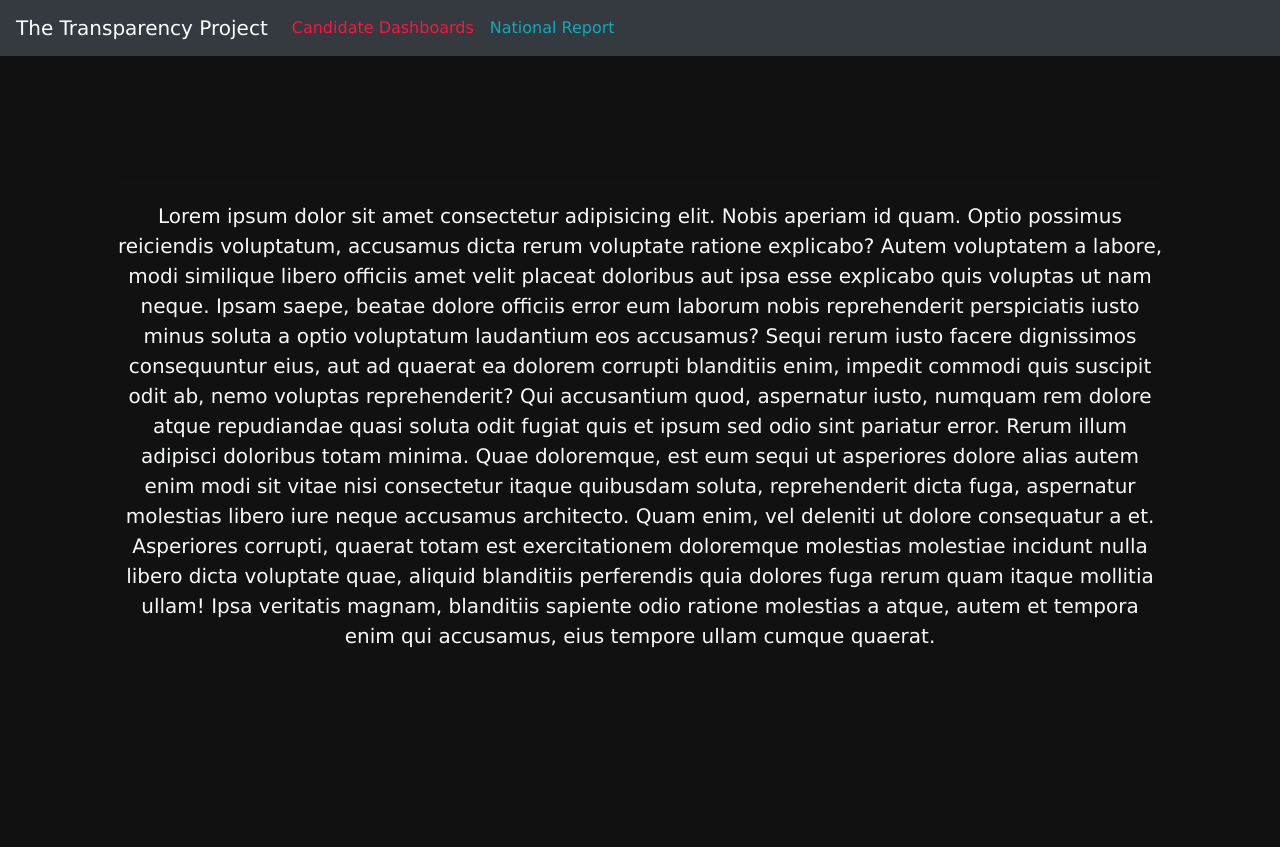
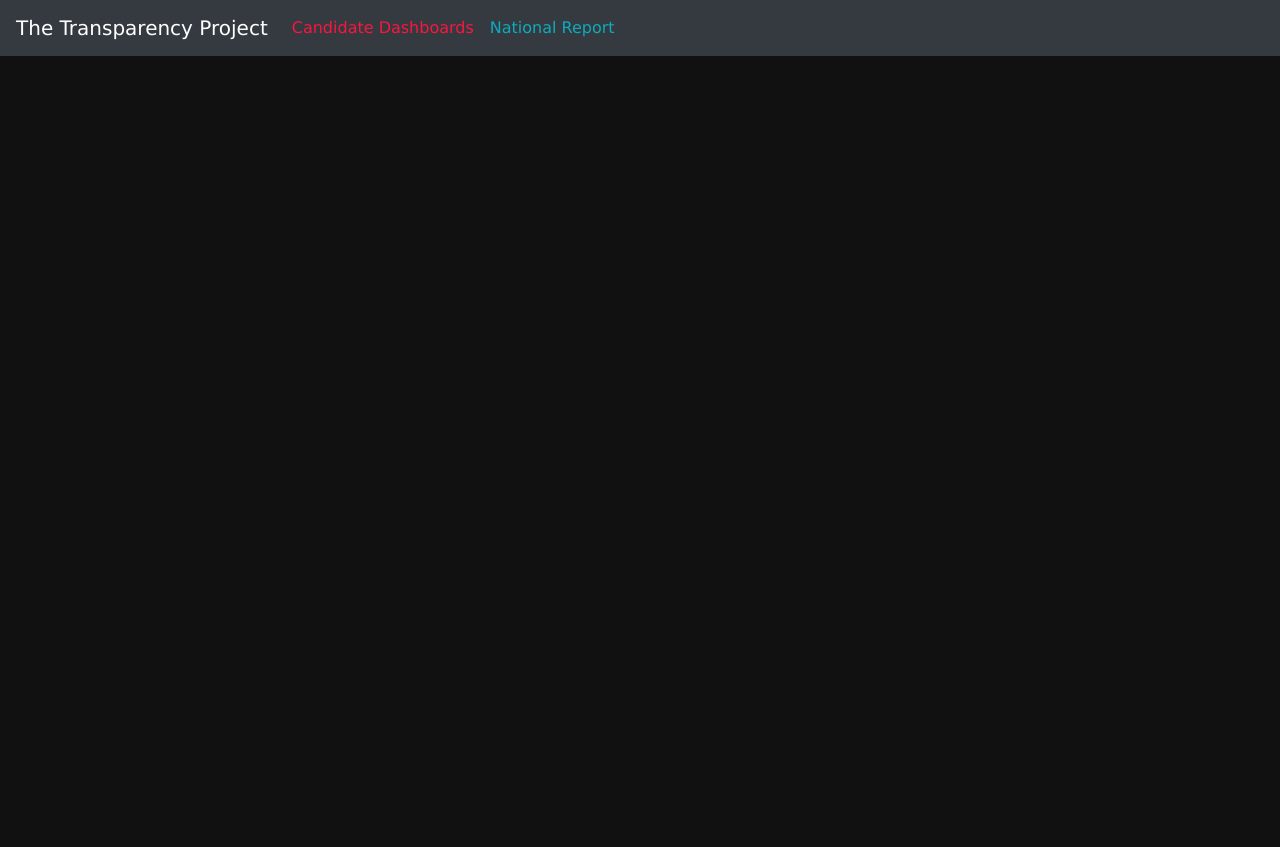
Before and after one commit to datascienceucsc/dss-cruzhacks, a Flask app: template server/server/templates/candidate_dashboard.html in a window 1280 px wide. Shown: the top 847 px of the page. Run offline with Flask 3, Linux system fonts and the light colour scheme; the template is opened without the code that fills it, so the values that code supplies are empty; parts of the project's set-up code (start-up, migrations or seed data) failed here and were passed over; some libraries are stand-ins or nearby versions.

Commit message:
fix spacing, remove placeholders, general fixes

```diff
--- a/server/dash/candidate_dashboard.py
+++ b/server/dash/candidate_dashboard.py
@@ -247,4 +247,4 @@ def update_title(candidate):
     return candidate
 
 if __name__ == '__main__':
-    app.run_server(debug = True, host="0.0.0.0", port=8051)
+    app.run_server(debug = False, host="0.0.0.0", port=8051)
--- a/server/server/templates/candidate_dashboard.html
+++ b/server/server/templates/candidate_dashboard.html
@@ -1,32 +1,4 @@
 {% extends "layout.html" %} {% block content %}
-<div class="container">
-  <div class="jumbotron">
-    <hr class="my-4" />
-    <p class="lead text-center text-light">
-      Lorem ipsum dolor sit amet consectetur adipisicing elit. Nobis aperiam id
-      quam. Optio possimus reiciendis voluptatum, accusamus dicta rerum
-      voluptate ratione explicabo? Autem voluptatem a labore, modi similique
-      libero officiis amet velit placeat doloribus aut ipsa esse explicabo quis
-      voluptas ut nam neque. Ipsam saepe, beatae dolore officiis error eum
-      laborum nobis reprehenderit perspiciatis iusto minus soluta a optio
-      voluptatum laudantium eos accusamus? Sequi rerum iusto facere dignissimos
-      consequuntur eius, aut ad quaerat ea dolorem corrupti blanditiis enim,
-      impedit commodi quis suscipit odit ab, nemo voluptas reprehenderit? Qui
-      accusantium quod, aspernatur iusto, numquam rem dolore atque repudiandae
-      quasi soluta odit fugiat quis et ipsum sed odio sint pariatur error. Rerum
-      illum adipisci doloribus totam minima. Quae doloremque, est eum sequi ut
-      asperiores dolore alias autem enim modi sit vitae nisi consectetur itaque
-      quibusdam soluta, reprehenderit dicta fuga, aspernatur molestias libero
-      iure neque accusamus architecto. Quam enim, vel deleniti ut dolore
-      consequatur a et. Asperiores corrupti, quaerat totam est exercitationem
-      doloremque molestias molestiae incidunt nulla libero dicta voluptate quae,
-      aliquid blanditiis perferendis quia dolores fuga rerum quam itaque
-      mollitia ullam! Ipsa veritatis magnam, blanditiis sapiente odio ratione
-      molestias a atque, autem et tempora enim qui accusamus, eius tempore ullam
-      cumque quaerat.
-    </p>
-  </div>
-</div>
 <div class="container-fluid" style="height: auto;">
   <div class="row h-100 justify-content-center align-items-center">
     <iframe
--- a/server/server/templates/national_report.html
+++ b/server/server/templates/national_report.html
@@ -1,9 +1,6 @@
 {% extends "layout.html" %} {% block content %}
 <div class="container">
   <div class="jumbotron">
-    <h1 class="display-2 text-center americaDarkBlue">
-      National Report
-    </h1>
     <hr class="my-4" />
     <p class="lead text-center text-light">
       This page serves to give an overview of political spending across Facebook
```
